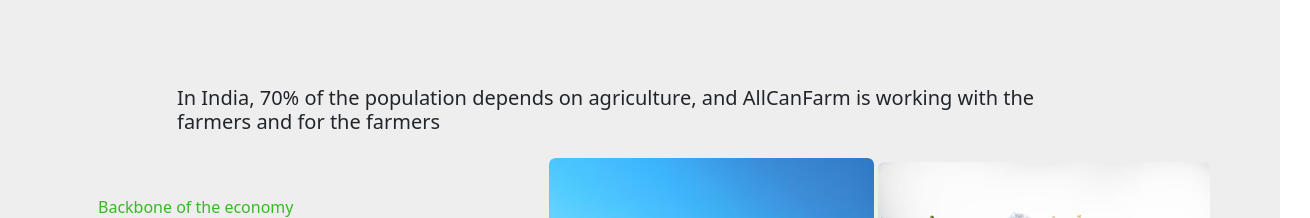
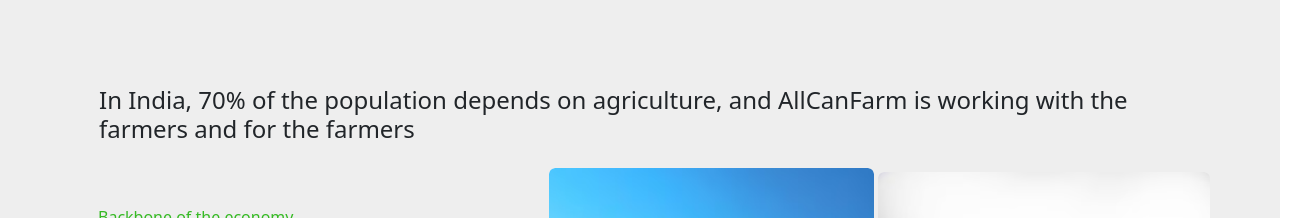
Before and after one commit to Kunal5200/ACF_multipage, a React (Create React App) app: page / in a window 1280 px wide. Shown: the part 558-776 px from the top of the page, 1310 px wide, since content can reach past the window. Built offline with nearby package versions, Linux system fonts and the light colour scheme.

Commit message:
modified:   src/views/home/index.css         modified:   src/views/home/index.js

```diff
--- a/src/views/home/index.css
+++ b/src/views/home/index.css
@@ -137,6 +137,7 @@
   padding: 5px;
   color: grey;
 }
+.india{margin-left: 17px !important;}
 
 @media screen and (max-width: 600px) {
   .height_farmer {
@@ -198,6 +199,7 @@
   .styles-module_whatsappButton__tVits {
     margin-left: 62px;
   }
+  .india{font-size: 14px;}
 }
 
 @media screen and (min-width: 991px) and (max-width: 1030px) {
--- a/src/views/home/index.js
+++ b/src/views/home/index.js
@@ -56,11 +56,11 @@
       <div className="background_farmer__angel  p-3">
         <div className="container my-5">
           <div className="row">
-            <div className="col-sm-10 m-auto ">
-              <h5 className="my-4  ind">
+            <div className="col-sm-12 m-auto ">
+              <h4 className="india my-4">
                 In India, 70% of the population depends on agriculture, and
                 AllCanFarm is working with the farmers and for the farmers
-              </h5>
+              </h4>
             </div>
           </div>
           <div className="row align-items-center">
```
